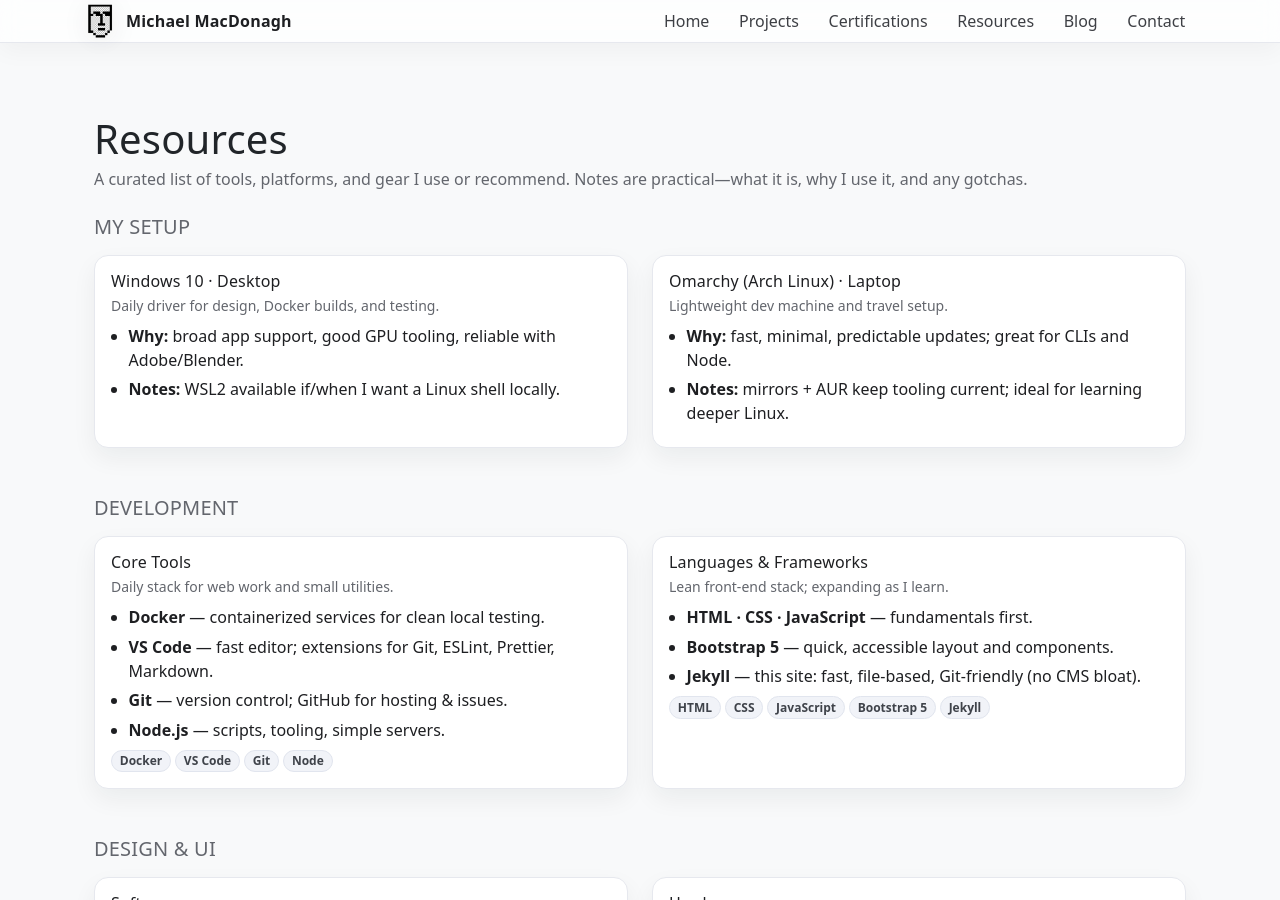
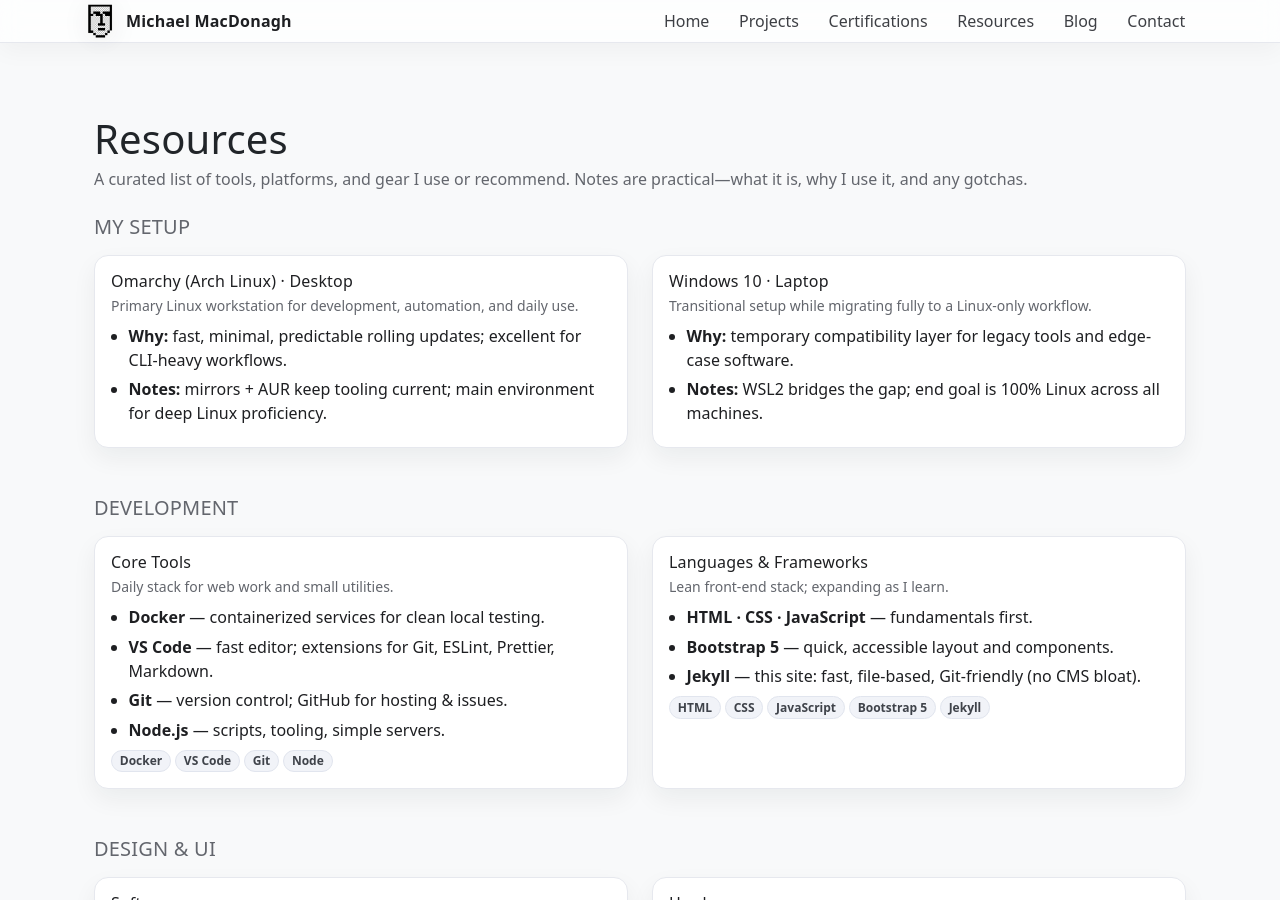
Before and after one commit to MechMadHog/michaelmacdonagh.net, a Jekyll site: the page built from resources.md, in a window 1280 px wide and 900 px high. Built offline with Jekyll 4.4.1, drawn with Linux system fonts in a browser that asks for light colours.

Commit message:
Update resources.md

```diff
--- a/resources.md
+++ b/resources.md
@@ -18,11 +18,13 @@ permalink: /resources/
       <div class="col-12 col-lg-6">
         <article class="card h-100">
           <div class="card-body">
-            <h3 class="h6 mb-1">Windows 10 · Desktop</h3>
-            <div class="small text-muted mb-2">Daily driver for design, Docker builds, and testing.</div>
+            <h3 class="h6 mb-1">Omarchy (Arch Linux) · Desktop</h3>
+            <div class="small text-muted mb-2">
+              Primary Linux workstation for development, automation, and daily use.
+            </div>
             <ul class="mb-0">
-              <li><strong>Why:</strong> broad app support, good GPU tooling, reliable with Adobe/Blender.</li>
-              <li><strong>Notes:</strong> WSL2 available if/when I want a Linux shell locally.</li>
+              <li><strong>Why:</strong> fast, minimal, predictable rolling updates; excellent for CLI-heavy workflows.</li>
+              <li><strong>Notes:</strong> mirrors + AUR keep tooling current; main environment for deep Linux proficiency.</li>
             </ul>
           </div>
         </article>
@@ -30,11 +32,13 @@ permalink: /resources/
       <div class="col-12 col-lg-6">
         <article class="card h-100">
           <div class="card-body">
-            <h3 class="h6 mb-1">Omarchy (Arch Linux) · Laptop</h3>
-            <div class="small text-muted mb-2">Lightweight dev machine and travel setup.</div>
+            <h3 class="h6 mb-1">Windows 10 · Laptop</h3>
+            <div class="small text-muted mb-2">
+              Transitional setup while migrating fully to a Linux-only workflow.
+            </div>
             <ul class="mb-0">
-              <li><strong>Why:</strong> fast, minimal, predictable updates; great for CLIs and Node.</li>
-              <li><strong>Notes:</strong> mirrors + AUR keep tooling current; ideal for learning deeper Linux.</li>
+              <li><strong>Why:</strong> temporary compatibility layer for legacy tools and edge-case software.</li>
+              <li><strong>Notes:</strong> WSL2 bridges the gap; end goal is 100% Linux across all machines.</li>
             </ul>
           </div>
         </article>
```
